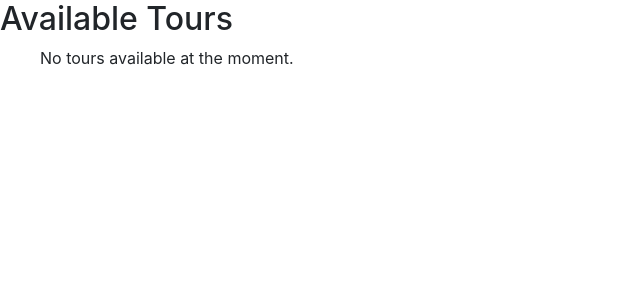
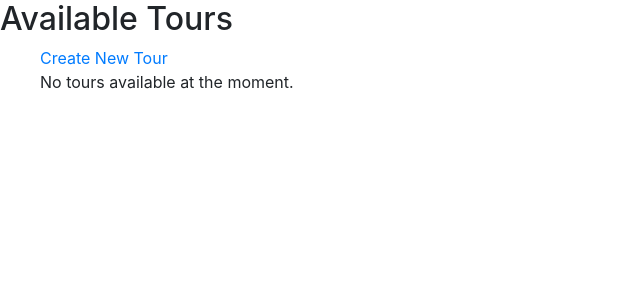
Before and after one commit to gevorgharutyunyan/guideMe, a Django app: page /tours/ in a window 1280 px wide. Shown: the part 78-378 px from the top of the page, without its empty margins (0-640 px from the left). Run offline with Django 4.2, Linux system fonts and the light colour scheme; the visitor is signed in with stand-in values (Sample User, id 1); data that the repository does not hold is empty; some libraries are stand-ins or nearby versions.

Commit message:
Add tours images functionality, almost complete version

```diff
--- a/tours/forms.py
+++ b/tours/forms.py
@@ -25,7 +25,7 @@ class TourForm(forms.ModelForm):
             'availability_end': DateInput(attrs={'type': 'date'}),
         }
 
-TourImageFormSet = inlineformset_factory(Tour, TourImage, fields=['image'], extra=3, can_delete=True)
+TourImageFormSet = inlineformset_factory(Tour, TourImage, fields=['image'],extra =0, can_delete=True)
 
 
 class ReviewForm(forms.ModelForm):
--- a/tours/models.py
+++ b/tours/models.py
@@ -16,7 +16,7 @@ class Tour(models.Model):
 
 class TourImage(models.Model):
     tour = models.ForeignKey(Tour, related_name='images', on_delete=models.CASCADE)
-    image = models.ImageField(upload_to='tour_images/')
+    image = models.ImageField(upload_to='tour_images/', null=True, blank=True)
 
     def __str__(self):
         return f"Images for {self.tour.title}"
--- a/tours/templates/tours/edit_tour.html
+++ b/tours/templates/tours/edit_tour.html
@@ -7,7 +7,6 @@
     {{ formset.management_form }}
     {% for image_form in formset %}
         <div>
-            {{ image_form.image.label_tag }} {{ image_form.image }}
             {% if image_form.instance.image %}
                 <div>
                     <img src="{{ image_form.instance.image.url }}" alt="Tour Image" height="100">
--- a/tours/templates/tours/tour_list.html
+++ b/tours/templates/tours/tour_list.html
@@ -5,6 +5,7 @@
 {% block content %}
 <h2>Available Tours</h2>
 <ul>
+    <a href="{% url 'tours:create' %}">Create New Tour</a>
     {% for tour in tours %}
     <li>
         <h3>{{ tour.title }}</h3>
@@ -12,11 +13,11 @@
         <p>Price: ${{ tour.price }}</p>
         <p>Start Date: {{ tour.availability_start }}</p>
         <p>End Date: {{ tour.availability_end }}</p>
-        {% if tour.tour_images %}
-            <img src="{{ tour.tour_images.url }}" alt="Image of {{ tour.title }}" style="width: 50px; height: auto;">
-        {% else %}
-            <p>No image available</p>
-        {% endif %}
+        {% for image in tour.images.all %}
+            <img src="{{ image.image.url }}" alt="Image of {{ tour.title }}" style="width: 50px; height: auto;">
+        {% empty %}
+            <p>No images available.</p>
+        {% endfor %}
 
         {% if user_boolean %}
             <form action="{% url 'tours:delete' tour.id %}" method="post" style="display: inline;">
--- a/tours/views.py
+++ b/tours/views.py
@@ -30,19 +30,27 @@ def book_tour(request, tour_id):
 @login_required
 def create_tour(request):
     if request.method == 'POST':
-        form = TourForm(request.POST)
-        formset = TourImageFormSet(request.POST, request.FILES, queryset=TourImage.objects.none())
-        if form.is_valid() and formset.is_valid():
-            tour = form.save(commit=False)
-            user_profile, created = UserProfile.objects.get_or_create(user=request.user)
-            tour.guide = user_profile  # Adjust according to your user relationship
-            tour.save()
-            formset.instance = tour
-            formset.save()
+        form = TourForm(request.POST, request.FILES)
+        if form.is_valid():
+            tour = form.save(commit=False)  # Save the form temporarily without committing to DB
+            tour.guide = UserProfile.objects.get(user=request.user)  # Set the guide
+            tour.save()  # Now save it to DB
+
+            # Handle image files separately using formsets if needed
+            formset = TourImageFormSet(request.POST, request.FILES, instance=tour)
+            if formset.is_valid():
+                formset.save()
+
+            # Or handle as individual images
+            images = request.FILES.getlist('images')
+            for image in images:
+                TourImage.objects.create(tour=tour, image=image)
+
             return redirect('tours:tour_list')
     else:
         form = TourForm()
-        formset = TourImageFormSet(queryset=TourImage.objects.none())
+        formset = TourImageFormSet()
+
     return render(request, 'tours/create_tour.html', {'form': form, 'formset': formset})
 
 
--- a/users/templates/users/profile.html
+++ b/users/templates/users/profile.html
@@ -17,6 +17,7 @@
 
     <!-- Conditional Sections for Guides and Tourists -->
     {% if user.profile.is_guide %}
+    <a href="{% url 'tours:create' %}">Create New Tour</a>
     <a href="{% url 'tours:bookings_of_guide' %}">Who has booked?</a>
         <div class="guide-section">
             <h2>My Tours</h2>
```
Also changed, not shown: tours/templates/tours/create_tour.html (+26 -7 lines).
